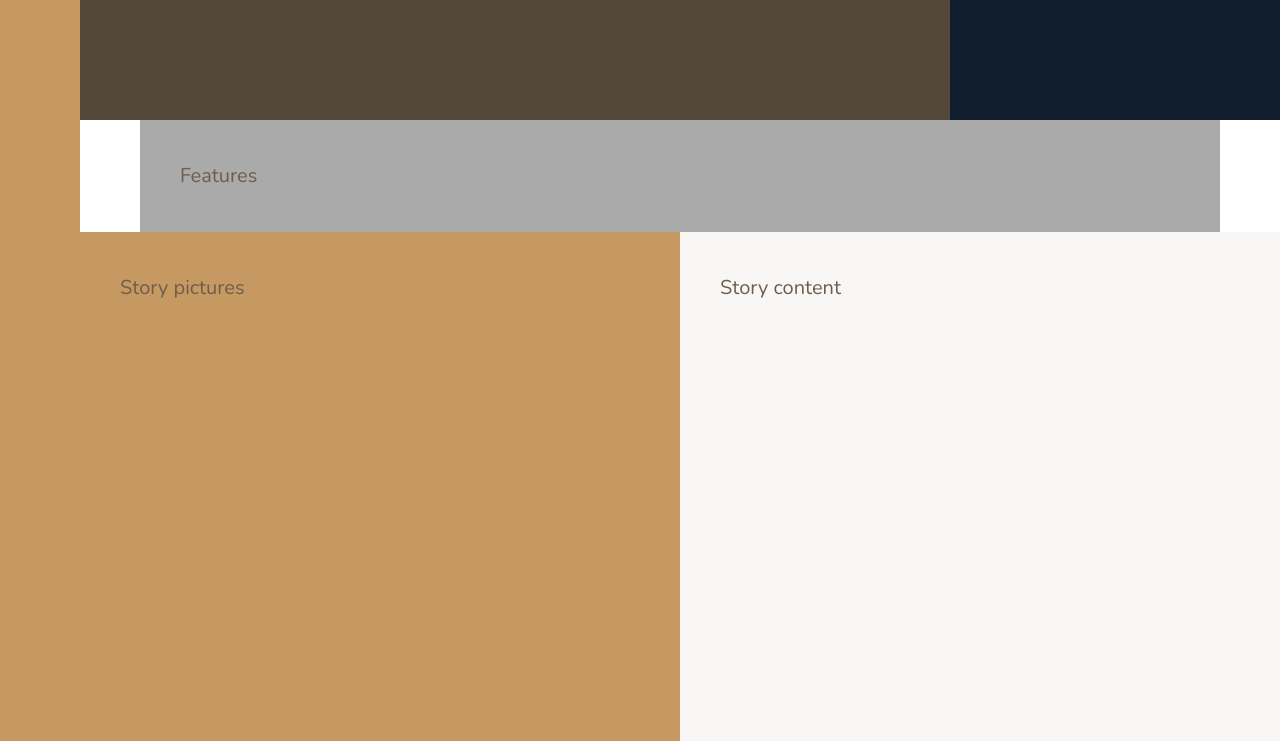
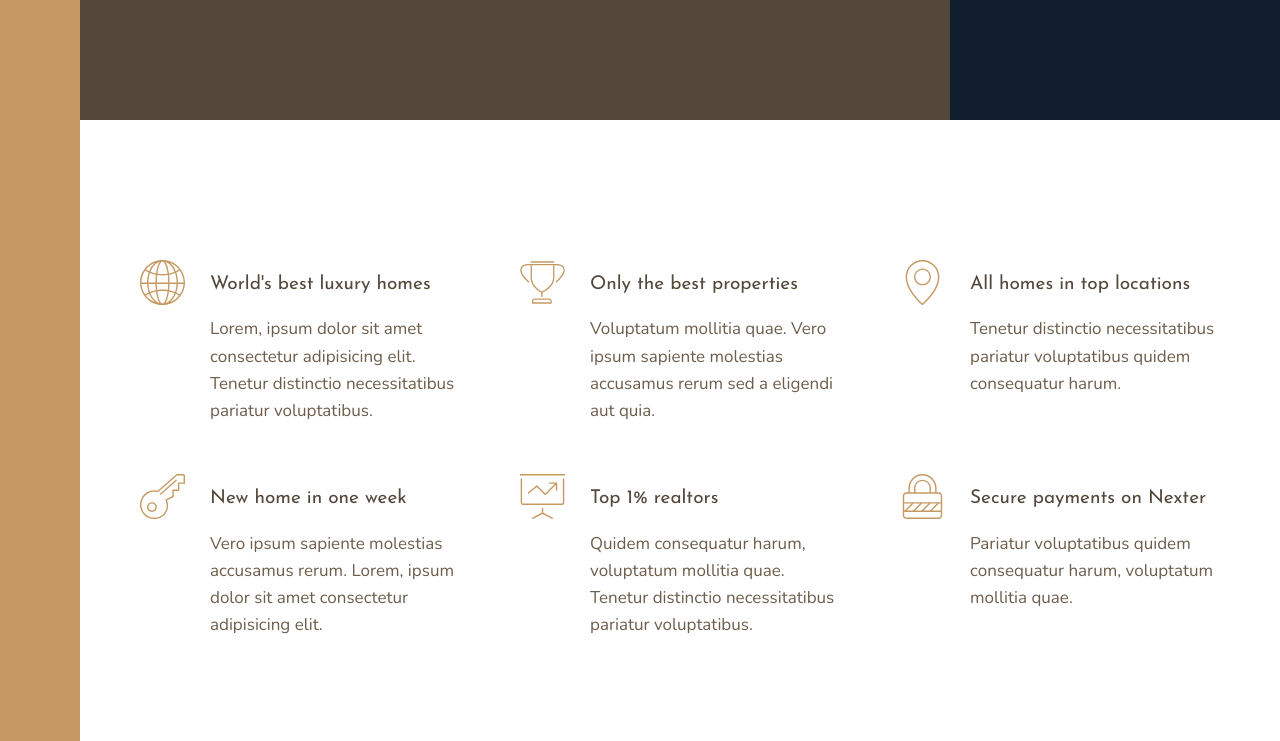
Before and after one commit to olenaborysenko/house-selling-site, a website: page index.html in a window 1280 px wide. Shown: the part 520-1261 px from the top of the page. Drawn offline with nearby package versions, Linux system fonts and the light colour scheme.

Commit message:
Completed the Features section

```diff
--- a/index.html
+++ b/index.html
@@ -25,7 +25,60 @@
 	</div>
 
 	<section class="features">
-        Features
+		<div class="feature">
+			<svg class="feature__icon">
+				<use xlink:href="img/sprite.svg#icon-global"></use>
+			</svg>
+			<h4 class="heading-4 heading-4--dark">World's best luxury homes</h4>
+			<p class="feature__text">
+				Lorem, ipsum dolor sit amet consectetur adipisicing elit. Tenetur distinctio necessitatibus pariatur voluptatibus.
+			</p>
+		</div>
+		<div class="feature">
+			<svg class="feature__icon">
+				<use xlink:href="img/sprite.svg#icon-trophy"></use>
+			</svg>
+			<h4 class="heading-4 heading-4--dark">Only the best properties</h4>
+			<p class="feature__text">
+				Voluptatum mollitia quae. Vero ipsum sapiente molestias accusamus rerum sed a eligendi aut quia.
+			</p>
+		</div>
+		<div class="feature">
+			<svg class="feature__icon">
+				<use xlink:href="img/sprite.svg#icon-map-pin"></use>
+			</svg>
+			<h4 class="heading-4 heading-4--dark">All homes in top locations</h4>
+			<p class="feature__text">
+				Tenetur distinctio necessitatibus pariatur voluptatibus quidem consequatur harum.
+			</p>
+		</div>
+		<div class="feature">
+			<svg class="feature__icon">
+				<use xlink:href="img/sprite.svg#icon-key"></use>
+			</svg>
+			<h4 class="heading-4 heading-4--dark">New home in one week</h4>
+			<p class="feature__text">
+				Vero ipsum sapiente molestias accusamus rerum. Lorem, ipsum dolor sit amet consectetur adipisicing elit.
+			</p>
+		</div>
+		<div class="feature">
+			<svg class="feature__icon">
+				<use xlink:href="img/sprite.svg#icon-presentation"></use>
+			</svg>
+			<h4 class="heading-4 heading-4--dark">Top 1% realtors</h4>
+			<p class="feature__text">
+				Quidem consequatur harum, voluptatum mollitia quae. Tenetur distinctio necessitatibus pariatur voluptatibus.
+			</p>
+		</div>
+		<div class="feature">
+			<svg class="feature__icon">
+				<use xlink:href="img/sprite.svg#icon-lock"></use>
+			</svg>
+			<h4 class="heading-4 heading-4--dark">Secure payments on Nexter</h4>
+			<p class="feature__text">
+				Pariatur voluptatibus quidem consequatur harum, voluptatum mollitia quae.
+			</p>
+		</div>
 	</section>
 
 	<div class="story__pictures">
--- a/sass/_base.scss
+++ b/sass/_base.scss
@@ -38,9 +38,4 @@ body {
     display: grid;
     grid-template-rows: 80vh min-content 40vw repeat(3, min-content);
     grid-template-columns: [sidebar-start] 8rem [sidebar-end full-start] minmax(6rem, 1fr) [center-start] repeat(8, [col-start] minmax(min-content, 14rem) [col-end]) [center-end] minmax(6rem, 1fr) [full-end];
-
-    & > * {
-        padding: 40px;
-        font-size: 2rem;
-    }
 }
--- a/sass/_features.scss
+++ b/sass/_features.scss
@@ -1,4 +1,29 @@
 .features {
-    background: $color-grey-light-2;
-    grid-column: center-start / center-end;
+	grid-column: center-start / center-end;
+	margin: 15rem 0;
+
+	display: grid;
+	grid-template-columns: repeat(auto-fit, minmax(25rem, 1fr));
+	grid-gap: 60px;
+	align-items: start;
 }
+
+.feature {
+
+	display: grid;
+	grid-template-columns: min-content 1fr;
+	grid-row-gap: 1.5rem;
+	grid-column-gap: 2.5rem;
+
+	&__icon {
+		fill: $color-primary;
+		width: 4.5rem;
+		height: 4.5rem;
+		grid-row: 1 / span 2;
+		transform: translateY(-1rem);
+	}
+
+	&__text {
+		font-size: 1.7rem;
+	}
+}
--- a/sass/_typography.scss
+++ b/sass/_typography.scss
@@ -0,0 +1,24 @@
+%heading {
+	font-family: $font-display;
+	font-weight: 400;
+}
+
+.heading-1 {
+	@extend %heading;
+}
+
+.heading-2 {
+	@extend %heading;
+}
+
+.heading-3 {
+	@extend %heading;
+}
+
+.heading-4 {
+	@extend %heading;
+	font-size: 1.9rem;
+
+	&--light { color: $color-grey-light-1; }
+	&--dark { color: $color-grey-dark-1; }
+}
```
Also changed, not shown: css/style.css. Lines whose indentation alone changed are shown as unchanged.
